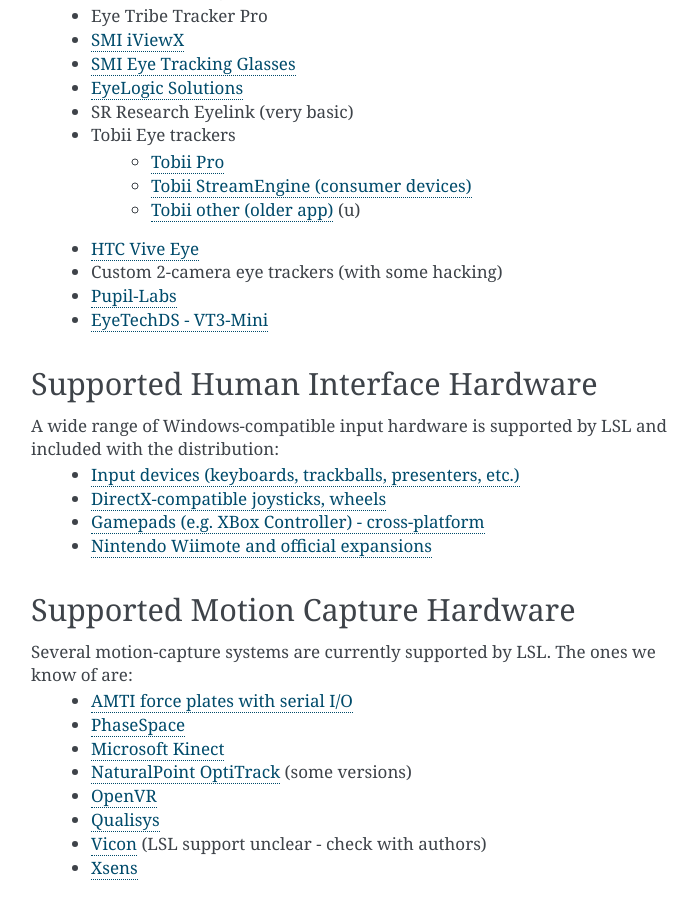
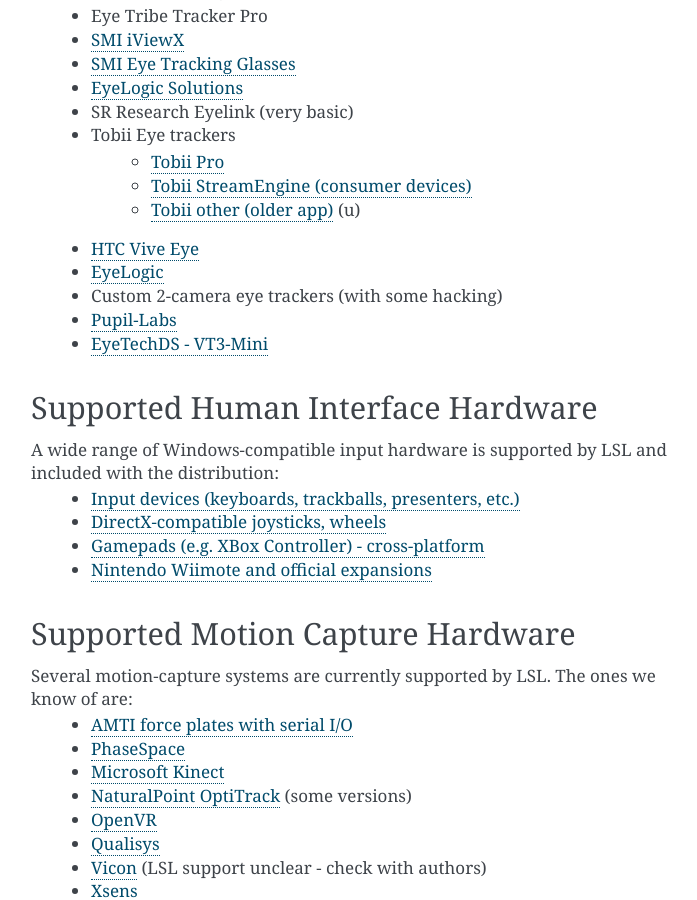
Before and after one commit to sccn/labstreaminglayer, a Sphinx documentation site: the page built from docs/info/supported_devices.rst, in a window 1280 px wide and 900 px high, scrolled down 2634 px. Shown: the whole window, without its empty margins (389-1086 px from the left). Built offline with Sphinx 7.4.7, drawn with Linux system fonts in a browser that asks for light colours.

Commit message:
Update supported_devices.rst

```diff
--- a/docs/info/supported_devices.rst
+++ b/docs/info/supported_devices.rst
@@ -102,6 +102,7 @@
       * :lslrepo:`Tobii StreamEngine (consumer devices) <TobiiStreamEngine>`
       * :lslrepo:`Tobii other (older app) <Tobii>` (u)
   * `HTC Vive Eye <https://github.com/mit-ll/Signal-Acquisition-Modules-for-Lab-Streaming-Layer>`__
+  * `EyeLogic <https://github.com/EyeLogicSolutions/EyeLogic-LSL>`__
   * Custom 2-camera eye trackers (with some hacking)
   * :lslrepo:`Pupil-Labs <PupilLabs>`
   * :lslrepo:`EyeTechDS - VT3-Mini <EyeTechDS>`
```
